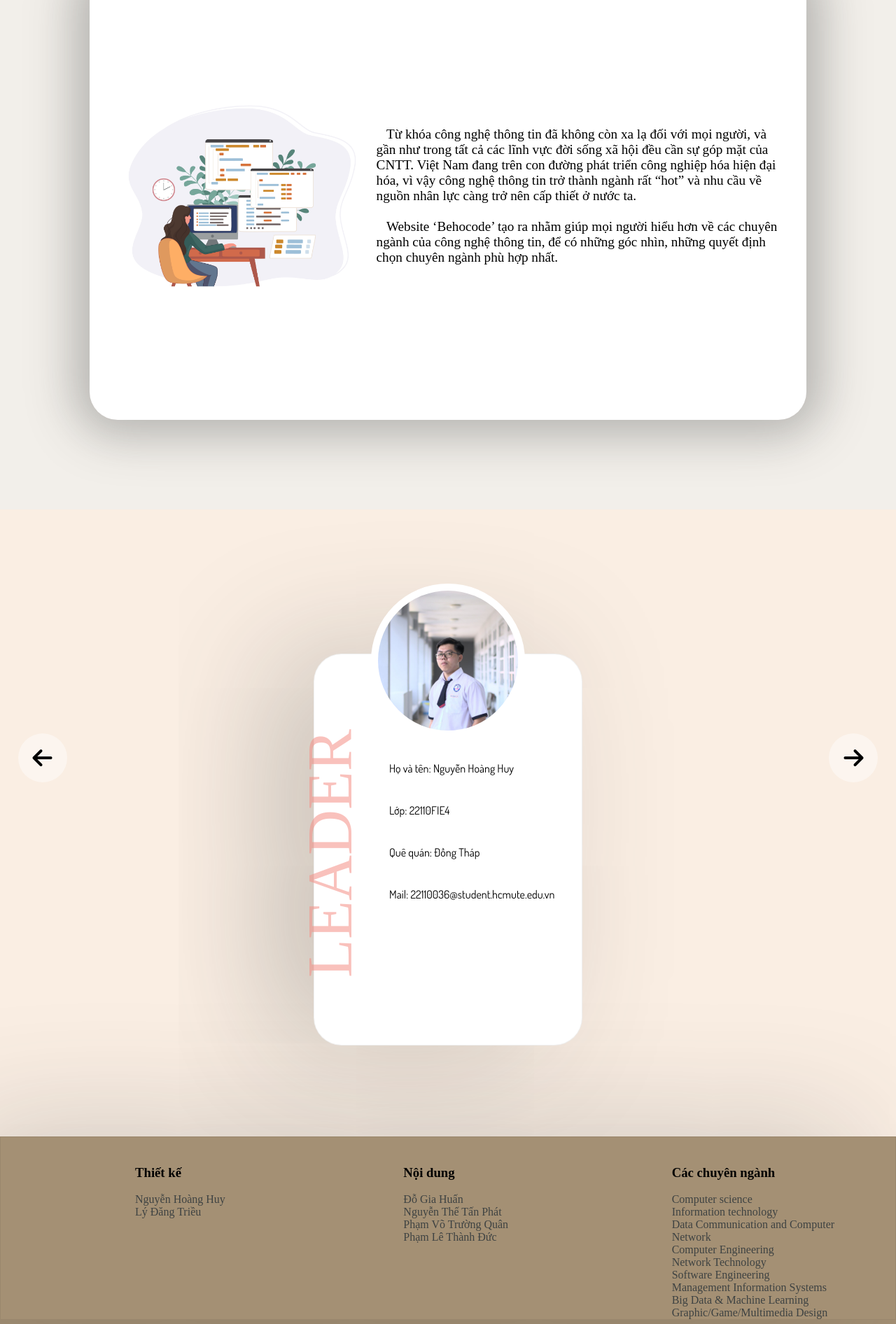
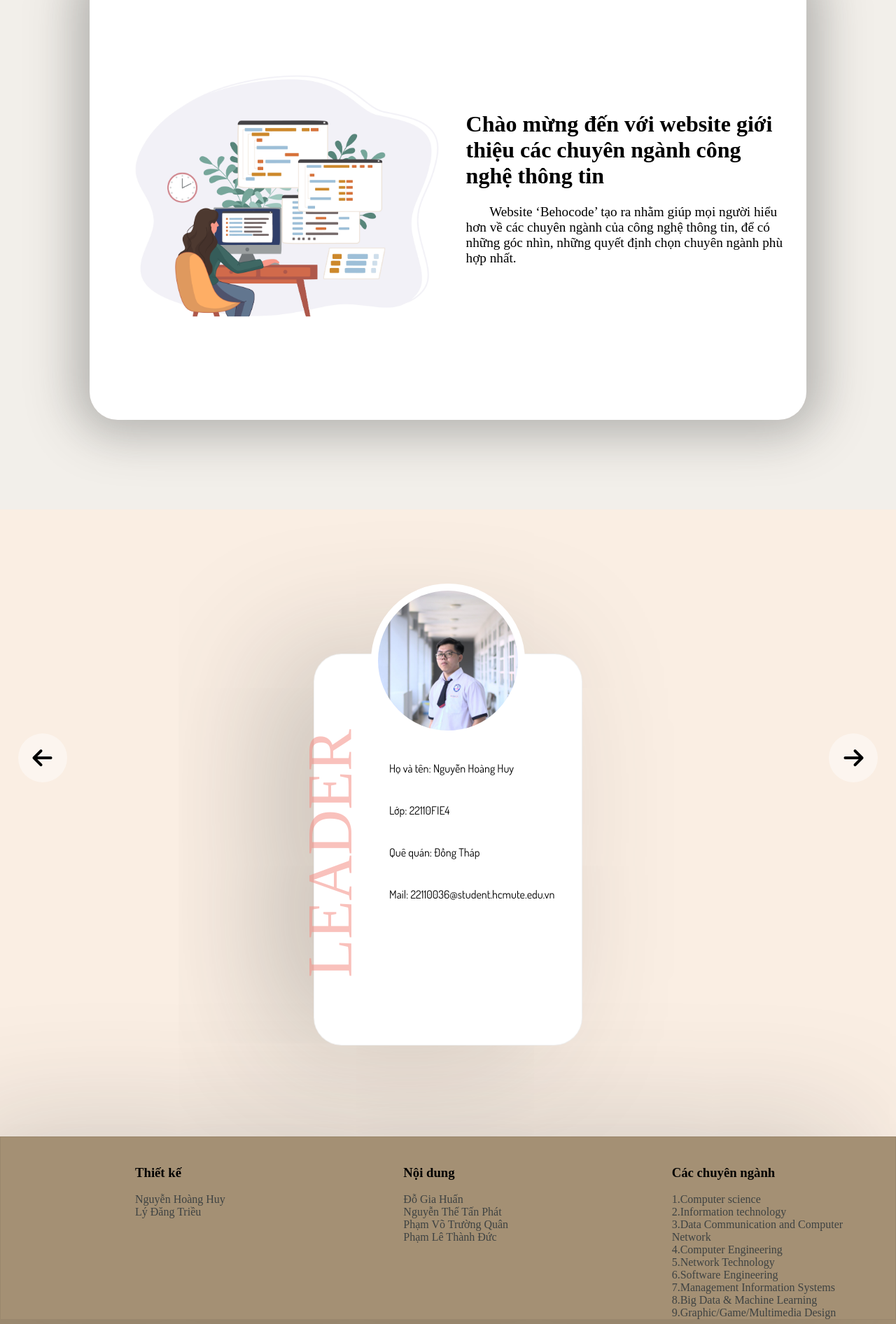
Before and after one commit to nhhpbc7a1/UTE__majors-of-IT, a website: page index.html in a window 1280 px wide. Shown: the part 1008-2900 px from the top of the page at 70% size. Drawn offline with nearby package versions, Linux system fonts and the light colour scheme; a web font is replaced by a local one.

Commit message:
update monolouge picture size

```diff
--- a/Css/styles.css
+++ b/Css/styles.css
@@ -219,8 +219,10 @@ html {
     padding: 2vw;
 }
 
-.mono {
-    width: 30vw;
+.monoCard_pic {
+    flex: 1;
+    width: 40vw;
+    object-fit: cover;
 }
 
 .monoCard p {
@@ -426,6 +428,15 @@ html {
     text-decoration: none;
     color:rgba(62, 66, 66, 1);
 }
+
+.footer_designer_item:hover
+, .footer_searcher_item:hover
+, .footer_marjor_item:hover{
+
+    text-decoration: none;
+    color:rgba(62, 66, 66, 0.5);
+}
+
 .footer_marjor_item {
     cursor: pointer;
 }
--- a/index.html
+++ b/index.html
@@ -25,6 +25,7 @@
         </ul>
         <div class="searchHolder"></div>
     </div>
+
     <div id="part1" class="contentSlider">
         <div class="Nav right" onclick="header_go('1')"><i class="fa-solid fa-arrow-right fa-2x"></i></div>
         <div class="Nav left" onclick="header_go('2')"><i class="fa-solid fa-arrow-left fa-2x"></i></div>
@@ -44,15 +45,17 @@
 
     <div id="part2" class="monoLouge">
         <div class="monoCard">
-            <img class="mono" src="component/Mono.jpg">
-
+            <img class="monoCard_pic" src="component/Mono.jpg">
+            <div class="monoCard_inf">
+                <h1>Chào mừng đến với website giới thiệu các chuyên ngành công nghệ thông tin</h1>
                 <p>
-   Từ khóa công nghệ thông tin đã không còn xa lạ đối với mọi người, và gần như trong tất cả các lĩnh vực đời sống xã hội đều cần sự góp mặt của CNTT. Việt Nam đang trên con đường phát triển công nghiệp hóa hiện đại hóa, vì vậy công nghệ thông tin trở thành ngành rất “hot” và nhu cầu về nguồn nhân lực càng trở nên cấp thiết ở nước ta.
-
        Website ‘Behocode’ tạo ra nhằm giúp mọi người hiểu hơn về các chuyên ngành của công nghệ thông tin, để có những góc nhìn, những quyết định chọn chuyên ngành phù hợp nhất.
                 </p>
+
             </div>
         </div>
+    </div>
+
     <div id="part3" class="memberSlide">
         <div class="Nav right" onclick="mem_go('1')"><i class="fa-solid fa-arrow-right fa-2x"></i></div>
         <div class="Nav left" onclick="mem_go('2')"><i class="fa-solid fa-arrow-left fa-2x"></i></div>
@@ -171,8 +174,9 @@ Mail: 22110022@student.hcmute.edu.vn
                     </p>
                 </div>
             </div>
+        </div>
+    </div>
 
-        </div>
     <div id="part4" class="footer">
         <div class="footer_style">
             <div class="footer_designer">
@@ -189,15 +193,15 @@ Mail: 22110022@student.hcmute.edu.vn
             </div>
             <div class="footer_marjor">
                 <h3 class="footer_marjor_title">Các chuyên ngành</h3></br>
-                    <div class="footer_marjor_item" onclick="Read(1)">Computer science</div>
-                    <div class="footer_marjor_item" onclick="Read(2)">Information technology</div>
-                    <div class="footer_marjor_item" onclick="Read(3)">Data Communication and Computer Network</div>
-                    <div class="footer_marjor_item" onclick="Read(4)">Computer Engineering</div>
-                    <div class="footer_marjor_item" onclick="Read(5)">Network Technology</div>
-                    <div class="footer_marjor_item" onclick="Read(6)">Software Engineering</div>
-                    <div class="footer_marjor_item" onclick="Read(7)">Management Information Systems</div>
-                    <div class="footer_marjor_item" onclick="Read(8)">Big Data & Machine Learning</div>
-                    <div class="footer_marjor_item" onclick="Read(9)">Graphic/Game/Multimedia Design</div>
+                <div class="footer_marjor_item" onclick="Read(1)">1.Computer science</div>
+                <div class="footer_marjor_item" onclick="Read(2)">2.Information technology</div>
+                <div class="footer_marjor_item" onclick="Read(3)">3.Data Communication and Computer Network</div>
+                <div class="footer_marjor_item" onclick="Read(4)">4.Computer Engineering</div>
+                <div class="footer_marjor_item" onclick="Read(5)">5.Network Technology</div>
+                <div class="footer_marjor_item" onclick="Read(6)">6.Software Engineering</div>
+                <div class="footer_marjor_item" onclick="Read(7)">7.Management Information Systems</div>
+                <div class="footer_marjor_item" onclick="Read(8)">8.Big Data & Machine Learning</div>
+                <div class="footer_marjor_item" onclick="Read(9)">9.Graphic/Game/Multimedia Design</div>
             </div>
         </div>
         <div class="license">
```
Lines whose indentation alone changed are shown as unchanged.
